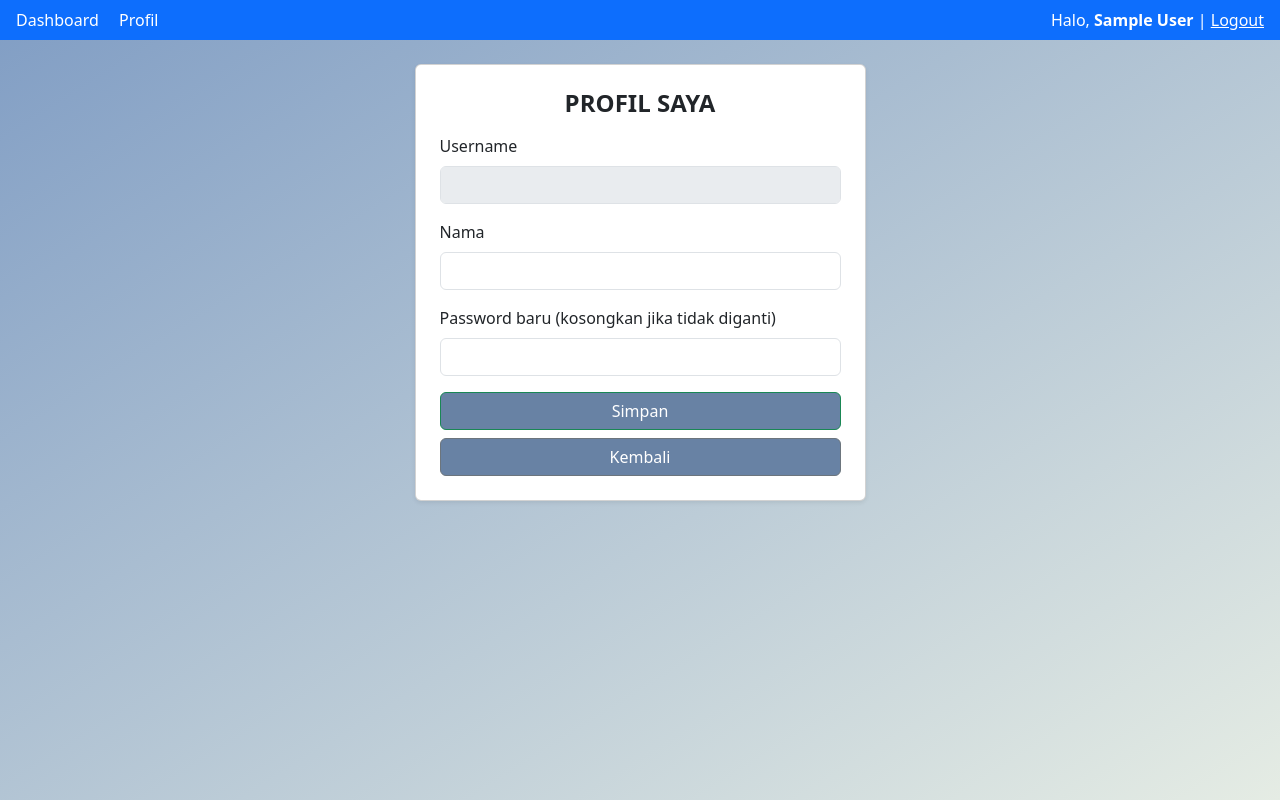
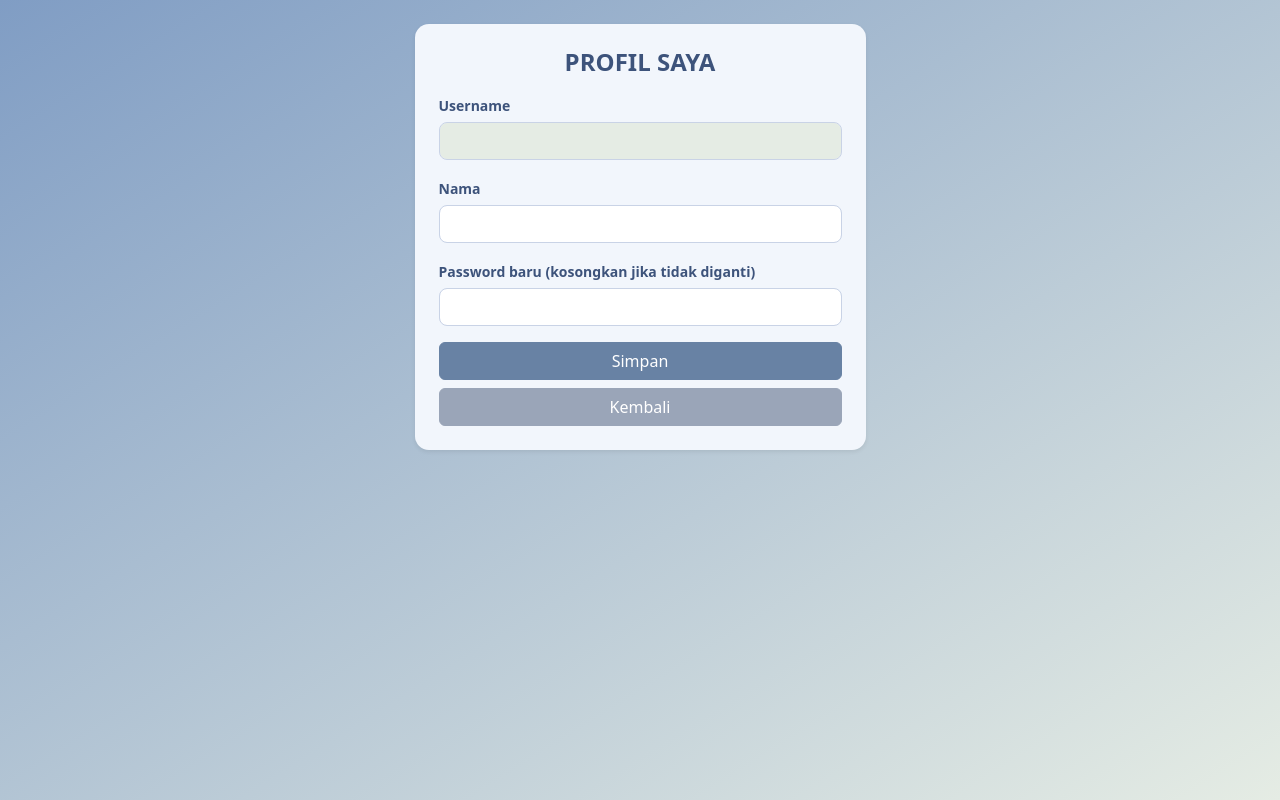
Before and after one commit to pxyzaa/project-akhir-pemweb, a PHP site: page /profil.php in a window 1280 px wide. Run offline with PHP 8.4, Linux system fonts and the light colour scheme; the visitor is signed in with stand-in values (Sample User, id 1); data that the repository does not hold is empty.

Commit message:
Update profil.php

```diff
--- a/profil.php
+++ b/profil.php
@@ -1,5 +1,6 @@
 <?php
 include 'cek_login.php';
+include 'config.php';
 
 $id = (int) $_SESSION['id_user'];
 $pesan = "";
@@ -38,20 +39,10 @@ $user = mysqli_fetch_assoc(mysqli_stmt_get_result($stmt));
     <meta charset="UTF-8">
     <meta name="viewport" content="width=device-width, initial-scale=1.0">
     <link href="https://cdn.jsdelivr.net/npm/bootstrap@5.3.3/dist/css/bootstrap.min.css" rel="stylesheet">
-    <link rel="stylesheet" href="css/style.css">
+<link rel="stylesheet" href="css/style.css">
     <title>Profil</title>
 </head>
-<body>
-<nav class="navbar navbar-dark bg-primary px-3">
-    <div>
-        <a class="text-white text-decoration-none me-3" href="dashboard.php">Dashboard</a>
-        <a class="text-white text-decoration-none" href="profil.php">Profil</a>
-    </div>
-    <div class="text-white">
-        Halo, <b><?php echo htmlspecialchars($_SESSION['nama']); ?></b> |
-        <a class="text-white" href="logout.php">Logout</a>
-    </div>
-</nav>
+<body class="profile-page">
 
 <main class="container py-4">
     <div class="row justify-content-center">
```
